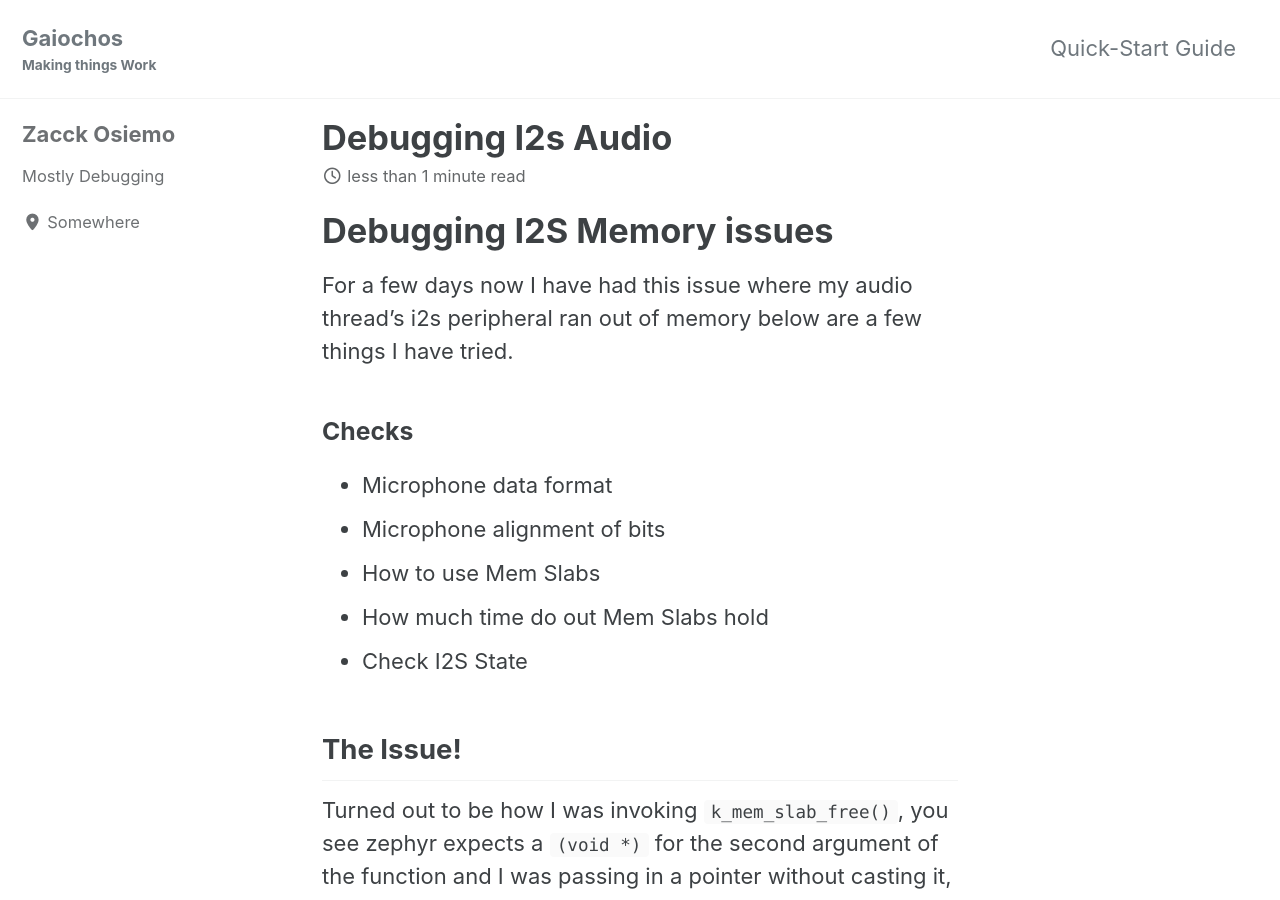
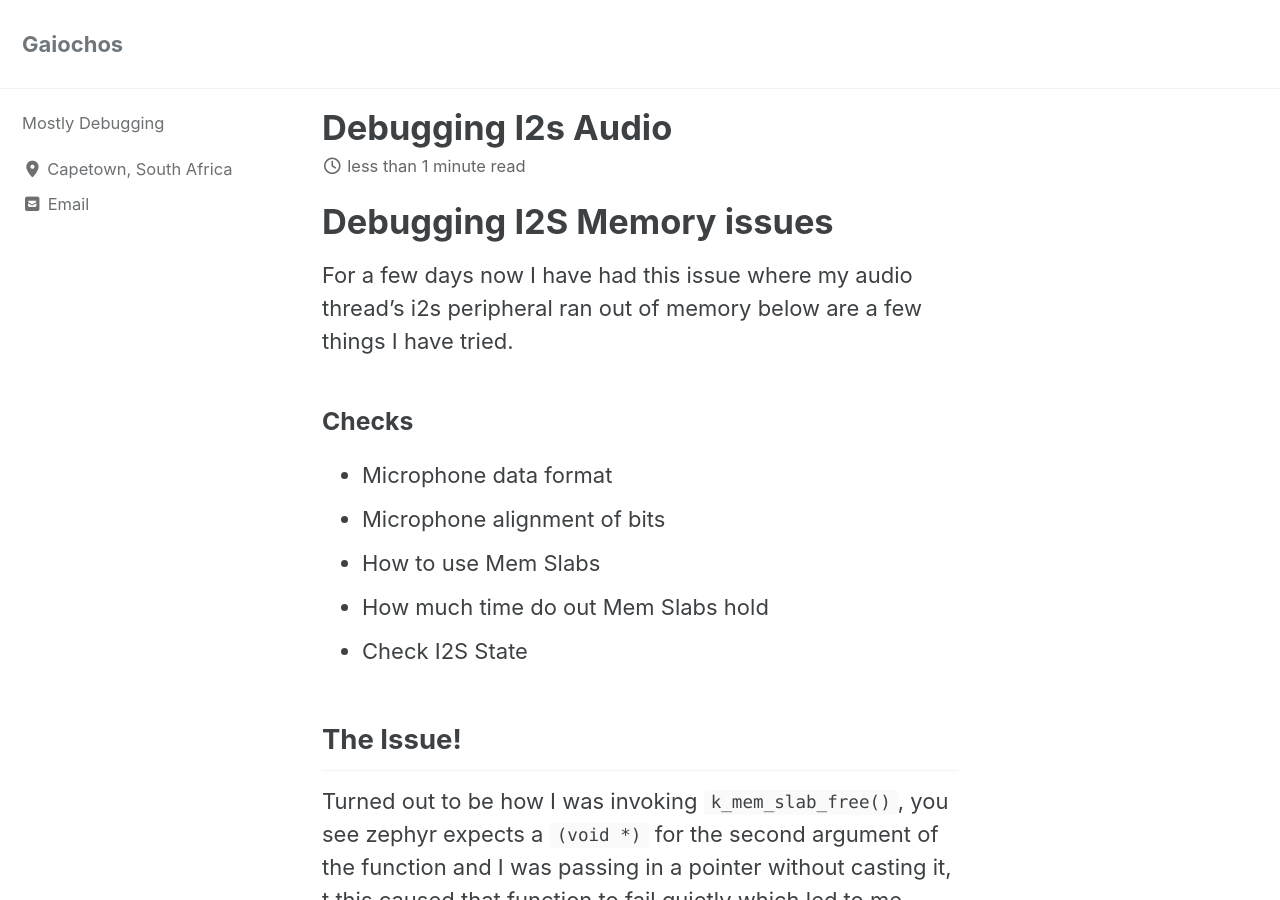
Before and after one commit to Gaiaocho/gaiaocho.github.io, a Jekyll site: the page built from _posts/2025-09-01-Debugging-I2S-Audio.md, in a window 1280 px wide and 900 px high. Built offline with Jekyll 4.4.1, drawn with Linux system fonts in a browser that asks for light colours; cached includes are drawn as plain includes.

Commit message:
Current site enough to start
Signed-off-by: Zacck Osiemo <coderv63@gmail.com>

```diff
--- a/_config.yml
+++ b/_config.yml
@@ -19,8 +19,6 @@ locale                   : "en-US"
 direction                : # "ltr" (default), "rtl" # set the direction of the page
 title                    : "Gaiochos"
 title_separator          : "-"
-subtitle                 : "Making things Work"
-name                     : "Zacck Osiemo"
 description              : "Making things Work"
 url                      : https://gaiaochos.com
 baseurl                  : # the subpath of your site, e.g. "/blog"
@@ -77,11 +75,10 @@ analytics:
 
 # Site Author
 author:
-  name             : "Zacck Osiemo"
-  avatar           : # path of avatar image, e.g. "/assets/images/bio-photo.jpg"
+#  avatar           : # path of avatar image, e.g. "/assets/images/bio-photo.jpg"
   bio              : "Mostly Debugging"
-  location         : "Somewhere"
-  email            :
+  location         : "Capetown, South Africa"
+  email            : "engineering@gaiaochos.com"
   # fediverse      : "@you@instance.social"  # used for fediverse:creator meta tag
   links:
     - label: "Email"
--- a/_data/navigation.yml
+++ b/_data/navigation.yml
@@ -1,7 +1,5 @@
 # main links
 main:
-  - title: "Quick-Start Guide"
-    url: https://mmistakes.github.io/minimal-mistakes/docs/quick-start-guide/
   # - title: "About"
   #   url: https://mmistakes.github.io/minimal-mistakes/about/
   # - title: "Sample Posts"
--- a/index.html
+++ b/index.html
@@ -1,4 +1,4 @@
 ---
-layout: splash
+layout: home
 author_profile: true
 ---
```
Also changed, not shown: _pages/home.md (+1 -1 lines), Gemfile.lock.
